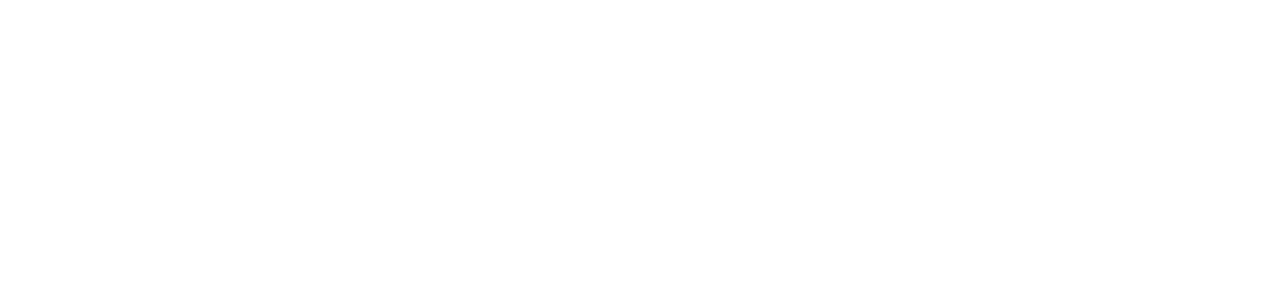
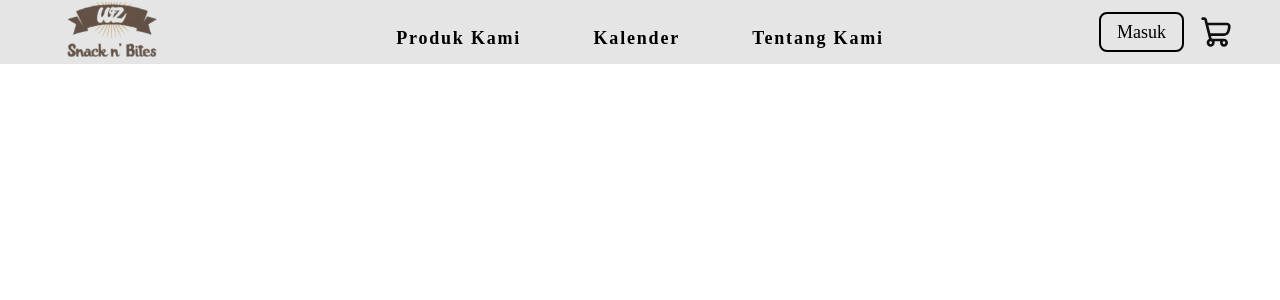
Before and after one commit to Kons-Software-House/kuenyawz-frontend, a React (Vite) app: page / in a window 1280 px wide. Before the commit this address had no page. Shown: the top 300 px of the page. Built offline with nearby package versions, Linux system fonts and the light colour scheme; a web font is replaced by a local one; what @designbycode/tailwindcss-text-shadow would draw is missing.

Commit message:
style: moved vendor logo position

```diff
--- a/src/components/core/Navbar.tsx
+++ b/src/components/core/Navbar.tsx
@@ -1,16 +1,16 @@
 import { motion } from "framer-motion";
 import { Link } from 'react-router-dom';
 import Icon from "../../assets/Navbar/Logo.png"
-import UserIcon from "../../assets/Navbar/UserIcon.png"
+import CartIcon from "../../assets/Navbar/Cart.svg"
 
 export default function Navbar() {
   return (
-    <motion.div exit={{ rotate: -180, transition: { duration: 2 } }} transition={{ duration: 3 }}>
-      <nav className={`w-full text-base font-nav text-xl bg-black/10 absolute z-10 h-16`}>
-        <div className="h-full w-full text-inherit flex gap-4">
-          <div className={"basis-3/12 flex items-center justify-end"}>
+    <motion.div>
+      <nav className={`w-full text-base font-nav text-lg bg-black/10 absolute z-10 h-16 px-12`}>
+        <div className="h-full w-full flex gap-4">
+          <div className={"basis-3/12 flex items-center justify-start"}>
             <Link to="/">
-              <img src={Icon} className="aspect-[4/2] h-14 mt-1 object-cover brightness-75 hover:brightness-125" />
+              <motion.img src={Icon} className="aspect-[4/2] h-16 mt-1 object-cover" />
             </Link>
           </div>
           <ul className="grow flex items-center">
@@ -58,7 +58,7 @@ function NavButton(
   return (
     <li className="grow flex justify-center mt-4">
       <Link to={href}>
-        <motion.div className="text-inherit lg:text-md flex items-end hover:items-start flex-col font-semibold tracking-wider" initial="default" whileHover="hover">
+        <motion.div className="lg:text-md flex items-end hover:items-start flex-col font-semibold tracking-widest" initial="default" whileHover="hover">
           <motion.p variants={textVariant}>
             {text}
           </motion.p>
```
